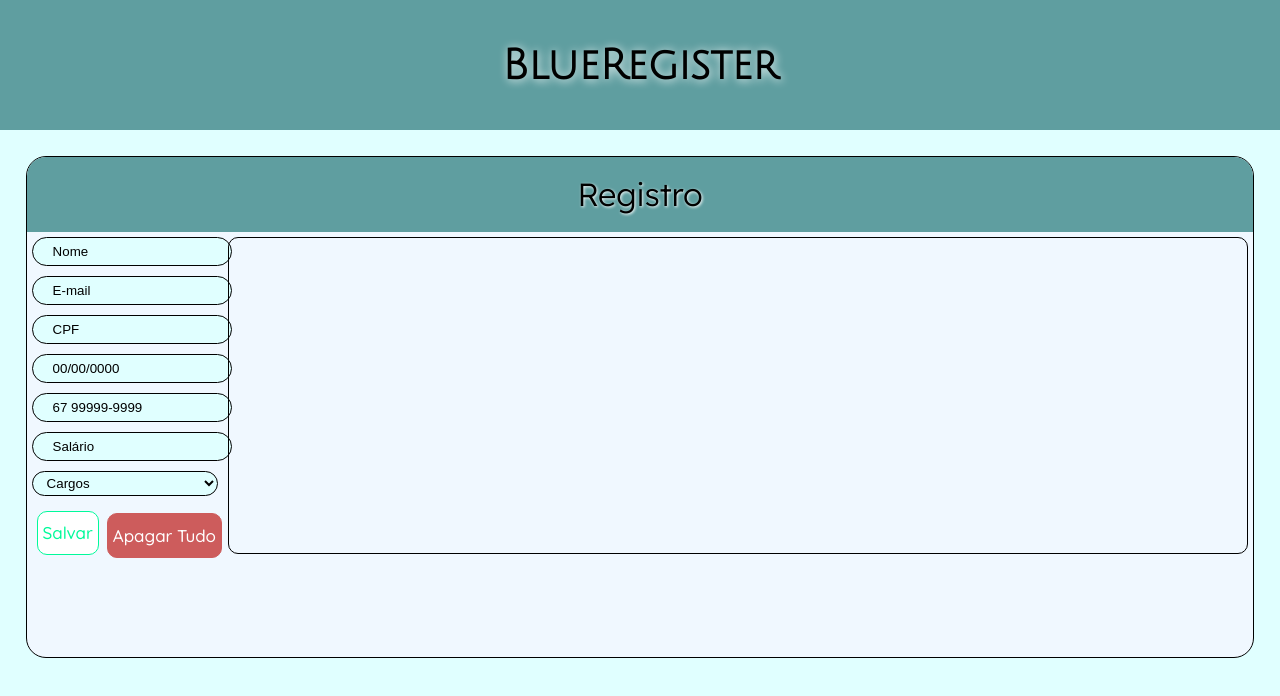
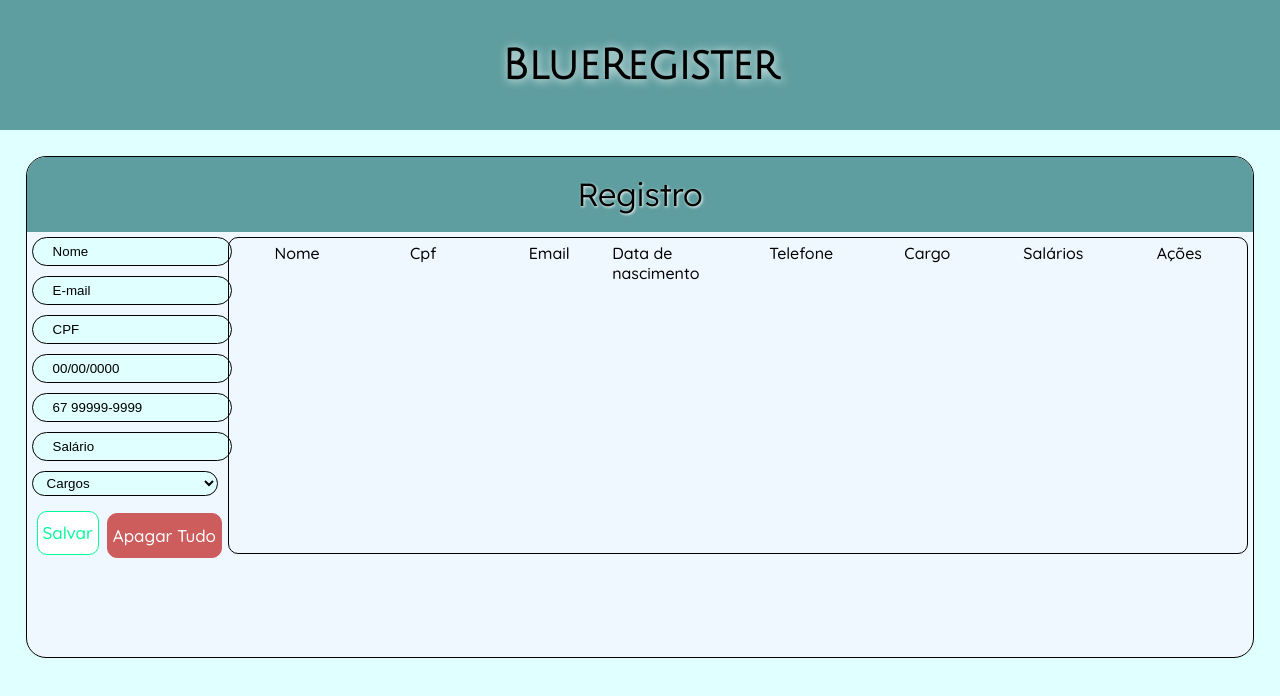
Before and after one commit to thomaz6546/CRUD, a React (Create React App) app: page / in a window 1280 px wide. Shown: the top 696 px of the page. Built offline with nearby package versions, Linux system fonts and the light colour scheme.

Commit message:
alteraçoes de mascara

```diff
--- a/src/App.css
+++ b/src/App.css
@@ -46,22 +46,22 @@ body {
 
 .classificaoces {
     font-family: 'Quicksand', sans-serif;
-    margin: 5px;
+    margin: 0px;
     text-overflow: ellipsis;
     overflow: hidden;
 }
 
 .classificaoces div {
     font-family: 'Quicksand', sans-serif;
-    margin: 5px;
+    margin: 0px;
     text-overflow: ellipsis;
     overflow: hidden;
+    display: flex;
+    justify-content: center;
 }
 
 .rowList {
-    background-color: #E0FFFF;
     margin: 5px;
-    border: 1px solid black;
     border-radius: 10px;
 }
 
@@ -73,6 +73,7 @@ body {
     display: block;
     width: 100%;
 }
+
 .imagens img:hover {
     display: block;
     width: 100%;
@@ -83,15 +84,10 @@ body {
     display: grid;
     align-items: center;
     justify-content: center;
-    margin-right: 1%;
+
 }
 
-.rowList:hover {
-    margin: 5px;
-    border: 1px solid black;
-    border-radius: 10px;
-    /*-webkit-transition: .2s ease-in;*/
-}
+
 
 li {
     list-style-type: none;
--- a/src/Components/Assets/Register.js
+++ b/src/Components/Assets/Register.js
@@ -10,6 +10,7 @@ function App() {
 
     const notify = () => toast("Cadastro concluído com sucesso!");
     const errorNotify = () => toast("Preencha todos os campos!");
+    const correctCamp = () => toast('Preencha todos os campos corretamente!')
     const dadosApagadosNotify = () => toast("Os dados foram apagados!");
     const [pessoas, setPessoas] = useState([])
     const [funcionario, setFuncionario] = useState({})
@@ -33,7 +34,16 @@ function App() {
             _.isEmpty(funcionario?.dataDeNascimento) ||
             _.isEmpty(funcionario?.cargo) ||
             _.isEmpty(funcionario?.salario)) {
+
             errorNotify()
+
+
+        } else {
+
+            if (funcionario.cpf.length < 14 ||
+                funcionario.phone.length < 15 ||
+                funcionario.dataDeNascimento.length < 10) {
+                correctCamp()
             } else {
                 localStorage.setItem("pessoa", JSON.stringify(aux))
                 setPessoas(aux)
@@ -47,6 +57,7 @@ function App() {
                     salario: '',
                     cargo: ''
                 })
+            }
         }
     }
 
@@ -78,6 +89,7 @@ function App() {
         arrPessoa.splice(item, 1)
         localStorage.setItem("pessoa", JSON.stringify(arrPessoa))
     }
+
     console.log(funcionario);
     console.log(pessoas)
 
@@ -187,60 +199,82 @@ function App() {
                         <div className='tabela'>
                             <div>
 
+                                <div className="rowList">
+                                    <div style={{width: "12.5%", flex: 1}} className='classificaoces'>
+                                        <div>
+                                            <span>Nome</span>
+                                        </div>
+                                    </div>
+                                    <div style={{width: "12.5%", flex: 1}} className='classificaoces'>
+                                        <div>
+                                            <span>Cpf</span>
+                                        </div>
+                                    </div>
+                                    <div style={{width: "12.5%", flex: 1}} className='classificaoces'>
+                                        <div>
+                                            <span>Email</span>
+                                        </div>
+                                    </div>
+                                    <div style={{width: "12.5%", flex: 1}} className='classificaoces'>
+                                        <div>
+                                            <span>Data de nascimento</span>
+                                        </div>
+                                    </div>
+                                    <div style={{width: "12.5%", flex: 1}} className='classificaoces'>
+                                        <div>
+                                            <span>Telefone</span>
+                                        </div>
+                                    </div>
+                                    <div style={{width: "12.5%", flex: 1}} className='classificaoces'>
+                                        <div>
+                                            <span>Cargo</span>
+                                        </div>
+                                    </div>
+                                    <div style={{width: "12.5%", flex: 1}} className='classificaoces'>
+                                        <div>
+                                            <span>Salários</span>
+                                        </div>
+                                    </div>
+                                    <div style={{width: "12.5%", flex: 1}} className='classificaoces'>
+                                        <div>
+                                            <span>Ações</span>
+                                        </div>
+                                    </div>
+                                </div>
+
                                 {pessoas?.map((item, index) =>
                                     <div key={index} className="rowList">
 
 
-                                        <div style={{width: "12.5%"}} className='classificaoces'>
-                                            <div>
-                                                <span>Nome</span>
-                                            </div>
+                                        <div style={{width: "12.5%", flex: 1}} className='classificaoces'>
                                             <div>{item.name}</div>
                                         </div>
 
-                                        <div style={{width: "12.5%"}} className='classificaoces'>
-                                            <div>
-                                                <span>Cpf</span>
-                                            </div>
+                                        <div style={{width: "12.5%", flex: 1}} className='classificaoces'>
                                             <div>{item.cpf}</div>
                                         </div>
 
-                                        <div style={{width: "12.5%"}} className='classificaoces'>
-                                            <div>
-                                                <span>Email</span>
-                                            </div>
+                                        <div style={{width: "12.5%", flex: 1}} className='classificaoces'>
                                             <div>{item.email}</div>
                                         </div>
 
-                                        <div style={{width: "12.5%"}} className='classificaoces'>
-                                            <div>
-                                                <span>Data de Nascimento</span>
-                                            </div>
+                                        <div style={{width: "12.5%", flex: 1}} className='classificaoces'>
                                             <div>{item.dataDeNascimento}</div>
 
                                         </div>
 
-                                        <div style={{width: "12.5%"}} className='classificaoces'>
-                                            <div>
-                                                <span>Telefone</span>
-                                            </div>
+                                        <div style={{width: "12.5%", flex: 1}} className='classificaoces'>
                                             <div>{item.phone}</div>
                                         </div>
 
-                                        <div style={{width: "12.5%"}} className='classificaoces'>
-                                            <div>
-                                                <span>Cargo</span>
-                                            </div>
+                                        <div style={{width: "12.5%", flex: 1}} className='classificaoces'>
                                             <div>{item.cargo}</div>
                                         </div>
-                                        <div style={{width: "12.5%"}} className='classificaoces'>
-                                            <div>
-                                                <span>Salário</span>
-                                            </div>
+                                        <div style={{width: "12.5%", flex: 1}} className='classificaoces'>
                                             <div>{item.salario}</div>
                                         </div>
 
-                                        <div style={{width: "5%"}} className="imagem">
+                                        <div style={{width: "5%", flex: 1}} className="imagem">
                                             <div>
                                                 <img className='imagens' src={image1} alt={"imagem"}
                                                      onClick={() => alterarDados(item)}/>
@@ -260,4 +294,5 @@ function App() {
         </div>
     );
 }
+
 export default App;
```
Also changed, not shown: src/Components/Functions/Masks.js (line endings or trailing spaces). Lines whose indentation alone changed are shown as unchanged.
